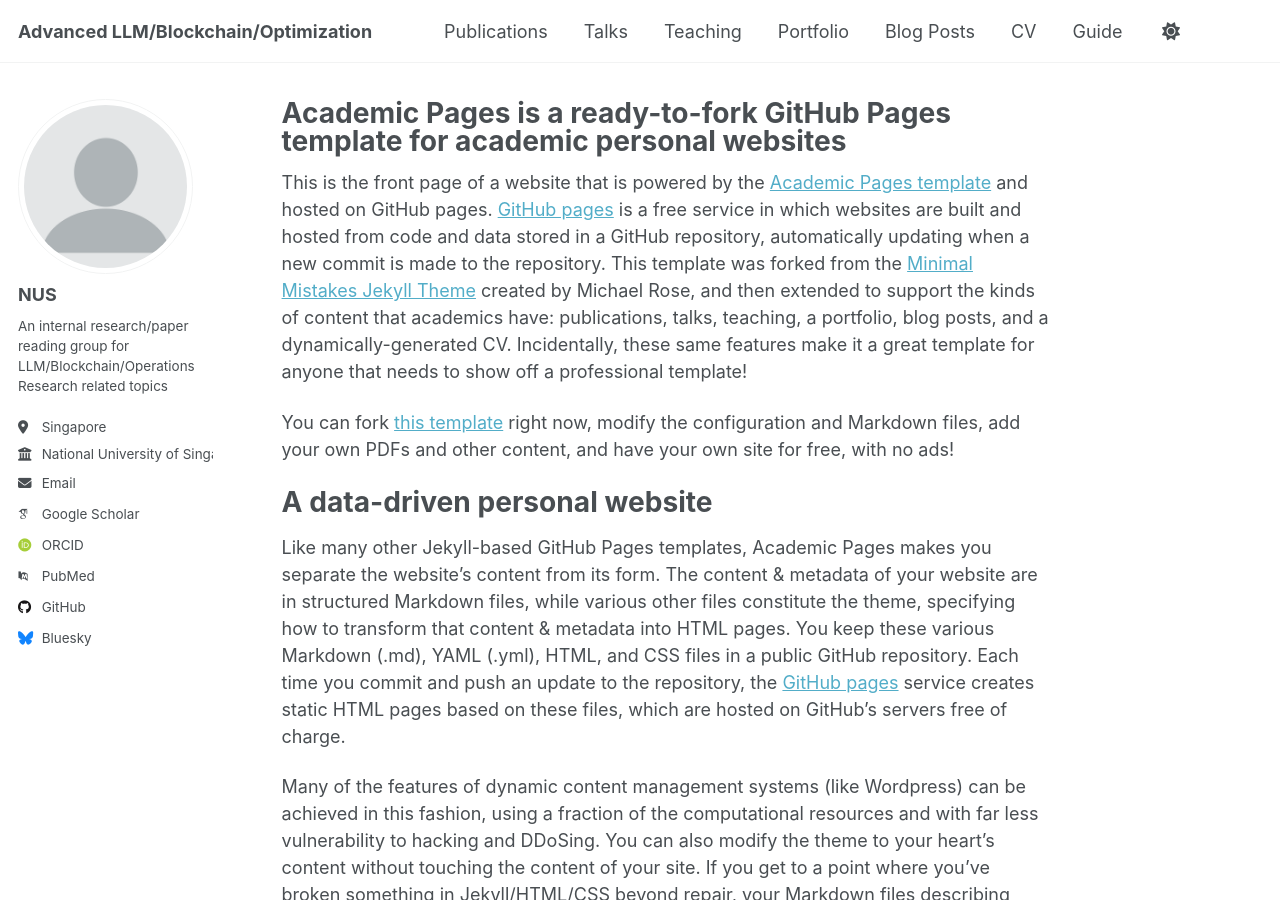
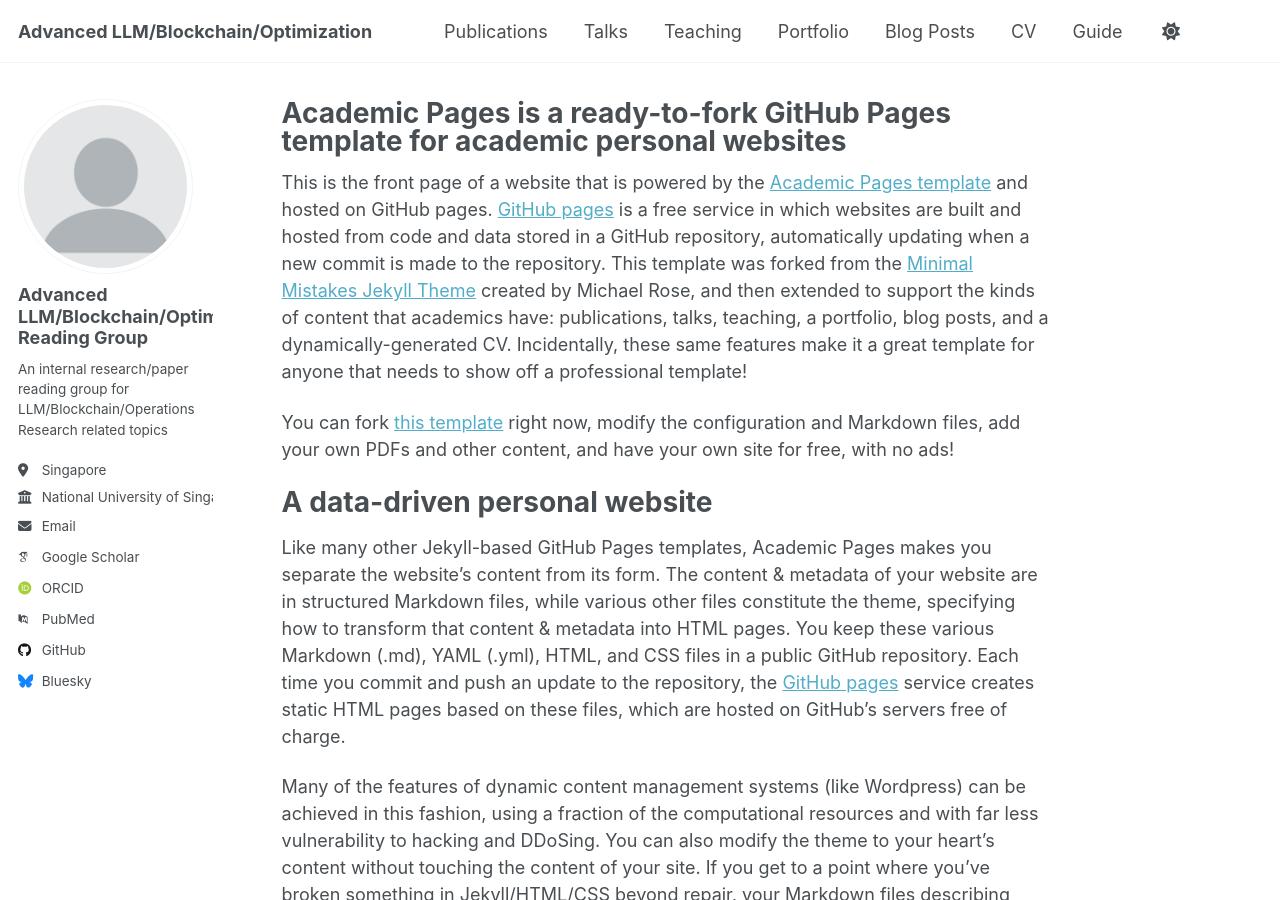
Before and after one commit to Kiloswang/Advanced-LLM-Blockchain-Optimization, a Jekyll site: the page built from _pages/about.md, in a window 1280 px wide and 900 px high. Built offline with Jekyll 4.4.1, drawn with Linux system fonts in a browser that asks for light colours; some web fonts are replaced; a script that is not in the unit is left out; some of the changed lines change nothing that is shown.

Commit message:
Update _config.yml

```diff
--- a/_config.yml
+++ b/_config.yml
@@ -23,7 +23,7 @@
 author:
   # Biographic information
   avatar           : "profile.png"
-  name             : "NUS"
+  name             : "Advanced LLM/Blockchain/Optimization Reading Group"
   pronouns         : # example: ""
   bio              : "An internal research/paper reading group for LLM/Blockchain/Operations Research related topics"
   location         : "Singapore"
@@ -34,12 +34,12 @@
   # Academic websites
   academia         : # URL
   arxiv            : # URL - Update with the correct link to your profile
-  googlescholar    : "https://scholar.google.com/citations?user=PS_CX0AAAAAJ"
+  googlescholar    : ""
   inspire-hep      : # URL
   impactstory      : # URL
-  orcid            : "http://orcid.org/yourorcidurl"
+  orcid            : ""
   semantic         : # URL
-  pubmed           : "https://www.ncbi.nlm.nih.gov/pubmed/?term=john+snow"
+  pubmed           : ""
   researchgate     : # URL
   scopus           : # URL
 
```
